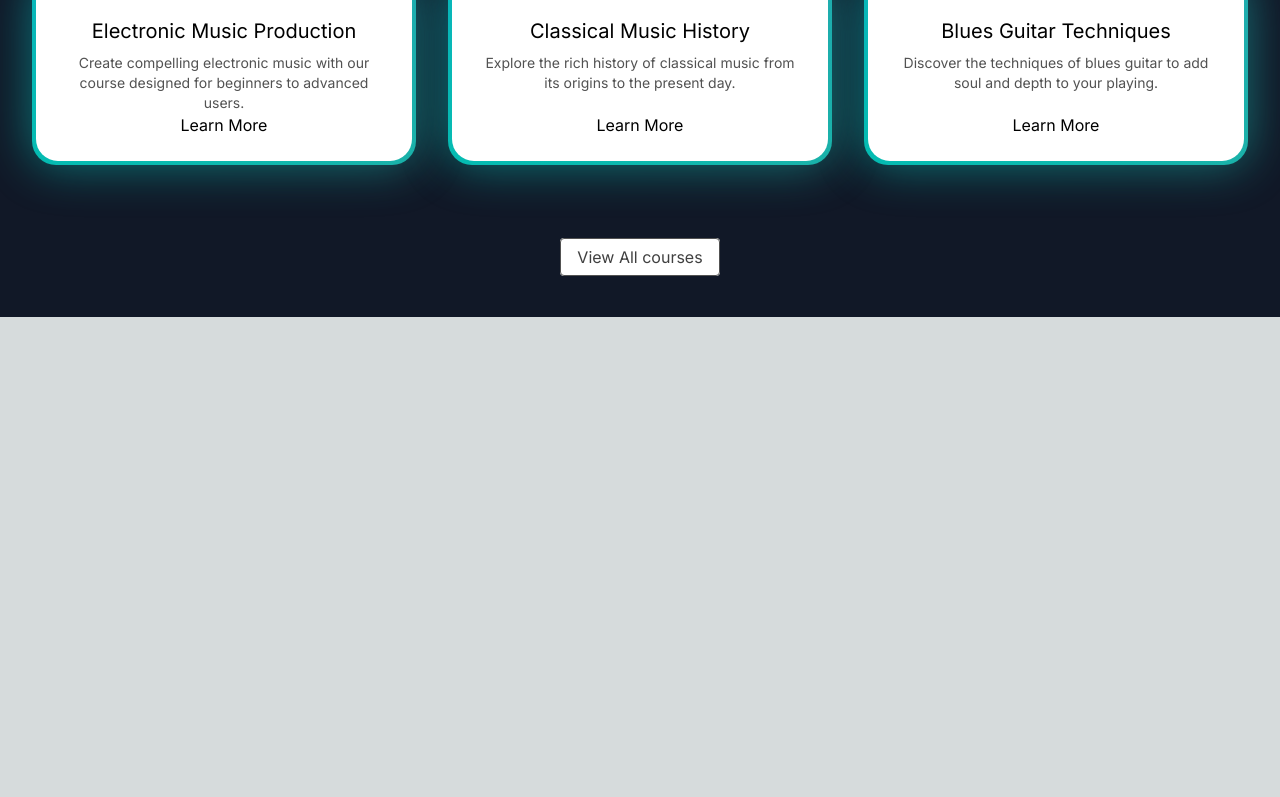
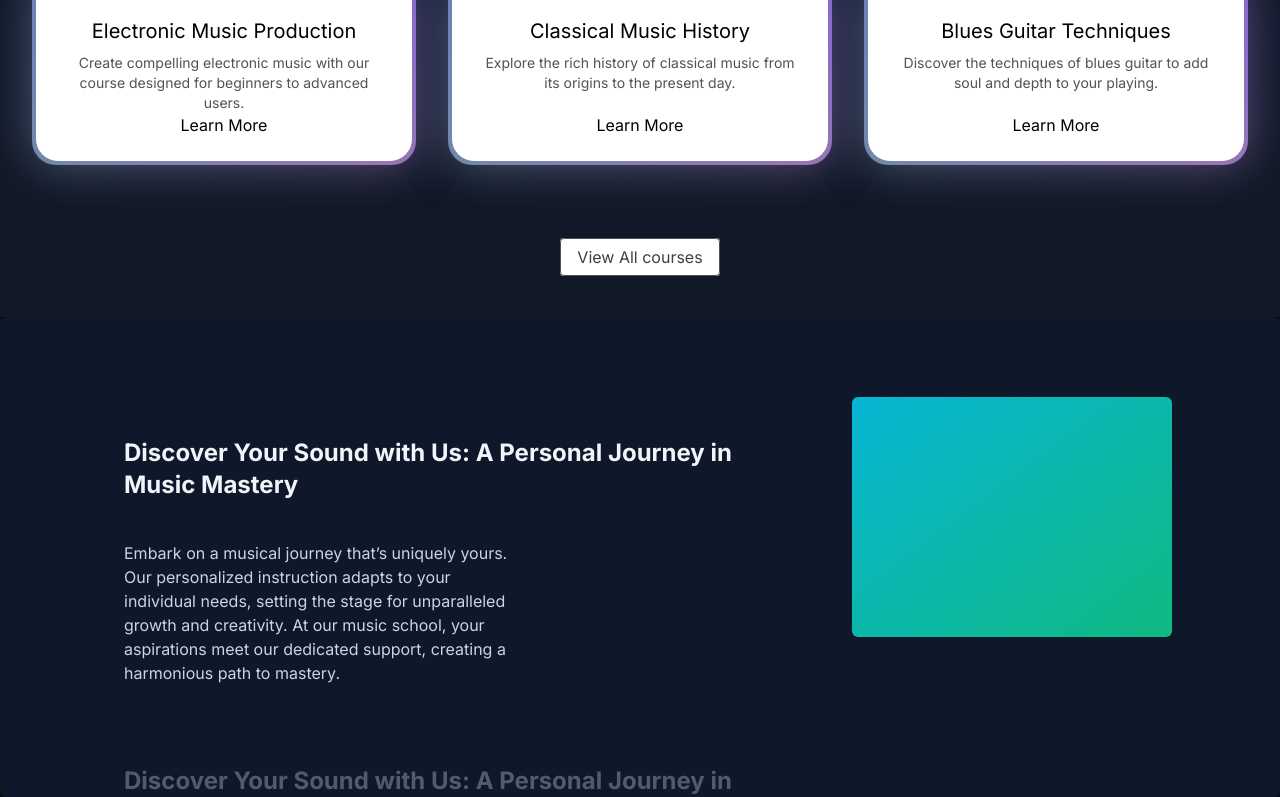
Before and after one commit to 21namanpandey/NextJs-Academy-Project, a Next.js app: page / in a window 1280 px wide. Shown: the part 1083-1880 px from the top of the page. Before the commit the page ends 1400 px from the top, so only its background shows below. Built offline with nearby package versions, Linux system fonts and the light colour scheme.

Commit message:
create Sticky Scroll Bar Section

```diff
--- a/src/app/page.tsx
+++ b/src/app/page.tsx
@@ -1,12 +1,14 @@
 import FeaturedCourses from "@/components/FeaturedCourses";
 import HeroSection from "@/components/HeroSection";
+import WhyChooseUs from "@/components/WhyChooseUs";
 
 export default function Home() {
   return (
     <main className="min-h-screen bg-black/[0.96] antialiased bg-grid-white/[0.02] ">
       <h1 className="text-2xl text-center">Chai aur code</h1>
-      <HeroSection/>
+      <HeroSection />
       <FeaturedCourses />
+      <WhyChooseUs />
     </main>
   );
 }
--- /dev/null
+++ b/src/components/WhyChooseUs.tsx
@@ -0,0 +1,47 @@
+"use client";
+import React from "react";
+import { StickyScroll } from "./ui/sticky-scroll-reveal";
+
+const musicSchoolContent = [
+  {
+    title: 'Discover Your Sound with Us: A Personal Journey in Music Mastery',
+    description:
+      'Embark on a musical journey that’s uniquely yours. Our personalized instruction adapts to your individual needs, setting the stage for unparalleled growth and creativity. At our music school, your aspirations meet our dedicated support, creating a harmonious path to mastery.',
+  },
+  {
+    title: 'Discover Your Sound with Us: A Personal Journey in Music Mastery',
+    description:
+      'Embark on a musical journey that’s uniquely yours. Our personalized instruction adapts to your individual needs, setting the stage for unparalleled growth and creativity. At our music school, your aspirations meet our dedicated support, creating a harmonious path to mastery.',
+  },
+  {
+    title: 'Discover Your Sound with Us: A Personal Journey in Music Mastery',
+    description:
+      'Embark on a musical journey that’s uniquely yours. Our personalized instruction adapts to your individual needs, setting the stage for unparalleled growth and creativity. At our music school, your aspirations meet our dedicated support, creating a harmonious path to mastery.',
+  },
+  {
+    title: 'Live Feedback & Engagement',
+    description:
+      'Immerse yourself in an interactive learning experience where feedback is immediate, just like real-time changes in a collaborative project. This approach enhances your understanding and mastery of music concepts and performance techniques.',
+  },
+  {
+    title: 'Cutting-Edge Curriculum',
+    description:
+      'Our curriculum is continuously updated to include the latest music education trends and technologies, ensuring you’re always learning with the most current and effective methods. Say goodbye to outdated materials and welcome an education that evolves with the industry.',
+  },
+  {
+    title: 'Limitless Learning Opportunities',
+    description:
+      'With our expansive resource library and dynamic course offerings, you’ll never find yourself without something new to explore. Our platform provides continuous opportunities for growth, ensuring your musical skills are always advancing.',
+  },
+];
+
+
+const WhyChooseUs = () => {
+  return (
+    <div>
+      <StickyScroll content={musicSchoolContent}/>
+    </div>
+  )
+}
+
+export default WhyChooseUs
--- /dev/null
+++ b/src/components/ui/sticky-scroll-reveal.tsx
@@ -0,0 +1,112 @@
+"use client";
+import React, { useEffect, useRef, useState } from "react";
+import { useMotionValueEvent, useScroll } from "framer-motion";
+import { motion } from "framer-motion";
+import { cn } from "@/utils/cn";
+
+export const StickyScroll = ({
+  content,
+  contentClassName,
+}: {
+  content: {
+    title: string;
+    description: string;
+    content?: React.ReactNode | any;
+  }[];
+  contentClassName?: string;
+}) => {
+  const [activeCard, setActiveCard] = React.useState(0);
+  const ref = useRef<any>(null);
+  const { scrollYProgress } = useScroll({
+    // uncomment line 22 and comment line 23 if you DONT want the overflow container and want to have it change on the entire page scroll
+    // target: ref
+    container: ref,
+    offset: ["start start", "end start"],
+  });
+  const cardLength = content.length;
+
+  useMotionValueEvent(scrollYProgress, "change", (latest) => {
+    const cardsBreakpoints = content.map((_, index) => index / cardLength);
+    const closestBreakpointIndex = cardsBreakpoints.reduce(
+      (acc, breakpoint, index) => {
+        const distance = Math.abs(latest - breakpoint);
+        if (distance < Math.abs(latest - cardsBreakpoints[acc])) {
+          return index;
+        }
+        return acc;
+      },
+      0
+    );
+    setActiveCard(closestBreakpointIndex);
+  });
+
+  const backgroundColors = [
+    "var(--slate-900)",
+    "var(--black)",
+    "var(--neutral-900)",
+  ];
+  const linearGradients = [
+    "linear-gradient(to bottom right, var(--cyan-500), var(--emerald-500))",
+    "linear-gradient(to bottom right, var(--pink-500), var(--indigo-500))",
+    "linear-gradient(to bottom right, var(--orange-500), var(--yellow-500))",
+  ];
+
+  const [backgroundGradient, setBackgroundGradient] = useState(
+    linearGradients[0]
+  );
+
+  useEffect(() => {
+    setBackgroundGradient(linearGradients[activeCard % linearGradients.length]);
+  }, [activeCard]);
+
+  return (
+    <motion.div
+      animate={{
+        backgroundColor: backgroundColors[activeCard % backgroundColors.length],
+      }}
+      className="h-[30rem] overflow-y-auto flex justify-center relative space-x-10 rounded-md p-10"
+      ref={ref}
+    >
+      <div className="div relative flex items-start px-4">
+        <div className="max-w-2xl">
+          {content.map((item, index) => (
+            <div key={item.title + index} className="my-20">
+              <motion.h2
+                initial={{
+                  opacity: 0,
+                }}
+                animate={{
+                  opacity: activeCard === index ? 1 : 0.3,
+                }}
+                className="text-2xl font-bold text-slate-100"
+              >
+                {item.title}
+              </motion.h2>
+              <motion.p
+                initial={{
+                  opacity: 0,
+                }}
+                animate={{
+                  opacity: activeCard === index ? 1 : 0.3,
+                }}
+                className="text-kg text-slate-300 max-w-sm mt-10"
+              >
+                {item.description}
+              </motion.p>
+            </div>
+          ))}
+          <div className="h-40" />
+        </div>
+      </div>
+      <div
+        style={{ background: backgroundGradient }}
+        className={cn(
+          "hidden lg:block h-60 w-80 rounded-md bg-white sticky top-10 overflow-hidden",
+          contentClassName
+        )}
+      >
+        {content[activeCard].content ?? null}
+      </div>
+    </motion.div>
+  );
+};
```
